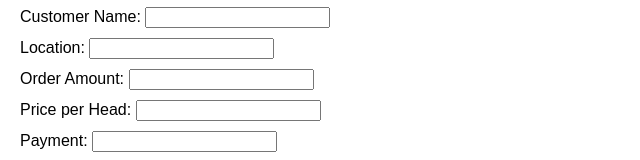
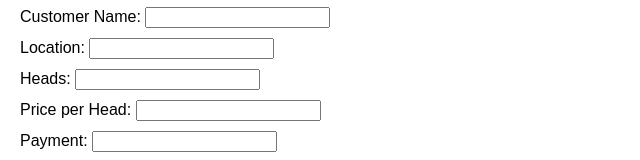
Before and after one commit to borgr2/RTL, a plain HTML site: page index.html in a window 1280 px wide. Both pictures are taken after a click on the button "Customer Order". Shown: the part 120-280 px from the top of the page, without its empty margins (0-640 px from the left). Drawn offline with Linux system fonts and the light colour scheme.

Commit message:
Update index.html

```diff
--- a/index.html
+++ b/index.html
@@ -71,7 +71,7 @@
     <form id="ordersForm">
       <div><label>Customer Name: <input type="text" id="customerName" required></label></div>
       <div><label>Location: <input type="text" id="location" required></label></div>
-      <div><label>Order Amount: <input type="number" id="orderAmount" required></label></div>
+      <div><label>Heads: <input type="number" id="orderAmount" required></label></div>
       <div><label>Price per Head: <input type="number" id="pricePerHead" required></label></div>
       <div><label>Payment: <input type="number" id="payment" required></label></div>
       <button type="submit">Save Order</button>
@@ -114,7 +114,7 @@
 
     <h2>Customer Orders</h2>
     <table id="ordersTable">
-      <thead><tr><th>Name</th><th>Location</th><th>Order Quantity</th><th>Price/Head</th><th>Payment</th><th>Balance</th><th>Actions</th></tr></thead>
+      <thead><tr><th>Name</th><th>Location</th><th>Heads</th><th>Price/Head</th><th>Payment</th><th>Balance</th><th>Actions</th></tr></thead>
       <tbody></tbody>
     </table>
   </div>
```
